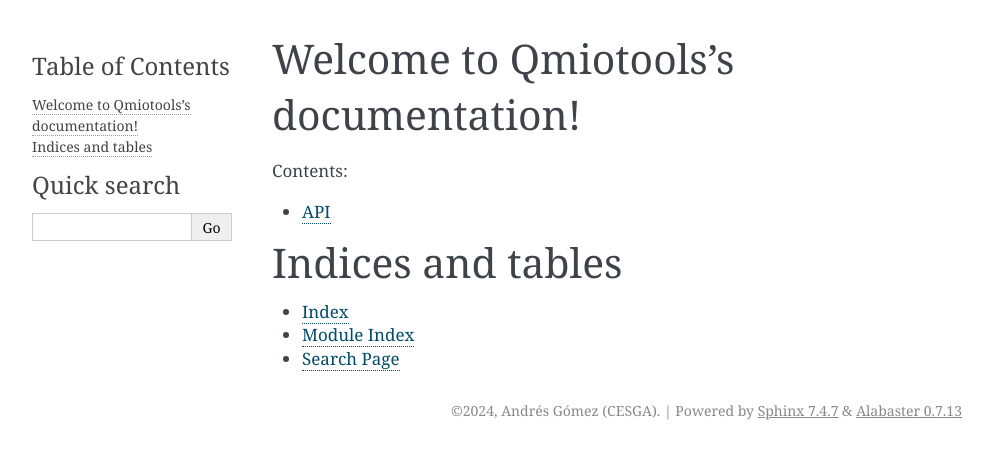
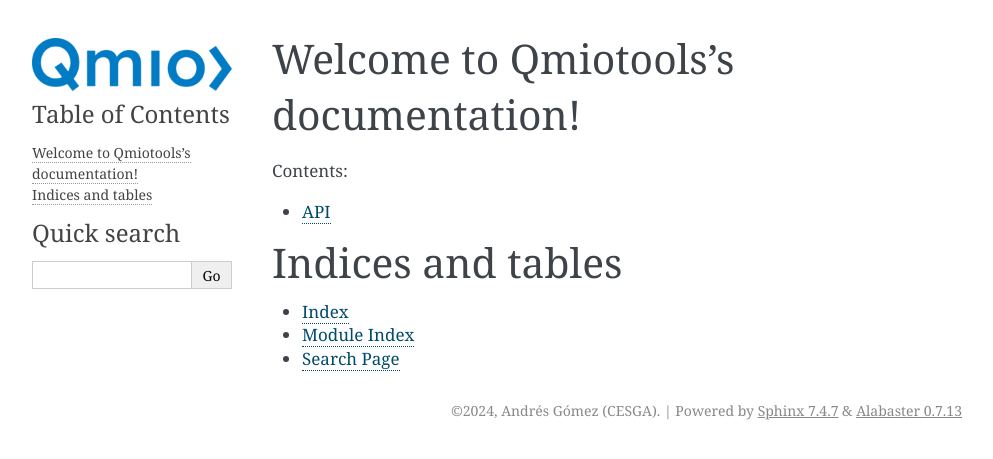
Before and after one commit to tinorodram/qmiotools, a Sphinx documentation site: the page built from docs/source/index.rst, in a window 1280 px wide. Shown: the top 459 px of the page, without its empty margins (148-1141 px from the left). Built offline with Sphinx 7.4.7, drawn with Linux system fonts in a browser that asks for light colours.

Commit message:
Update conf.py

```diff
--- a/docs/source/conf.py
+++ b/docs/source/conf.py
@@ -38,3 +38,6 @@
 
 # If true, "Created using Sphinx" is shown in the HTML footer. Default is True.
 html_show_sphinx = False
+
+html_logo = "logo_Qmio_v5-azul-300x80.png"
+html_show_sourcelink = False
```
